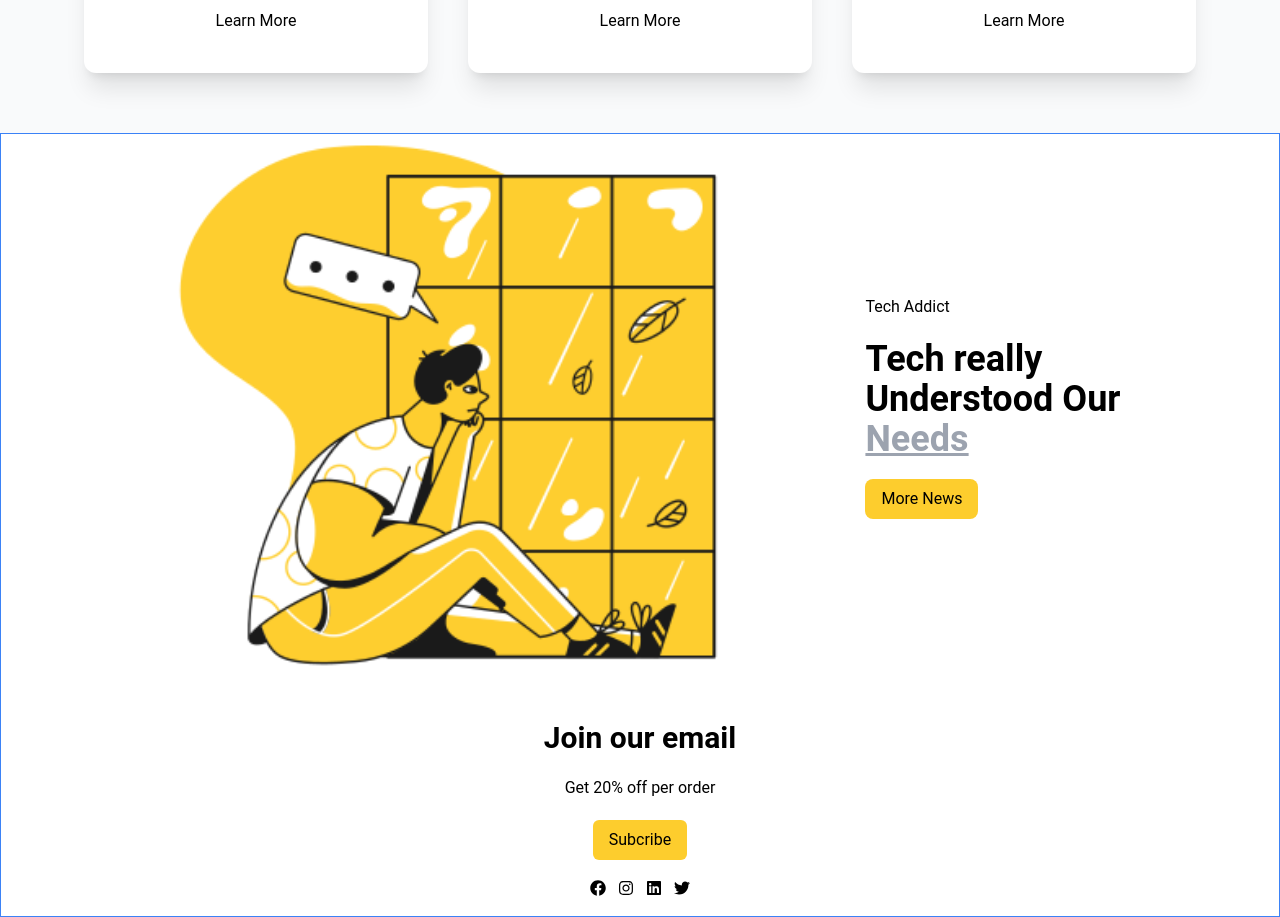
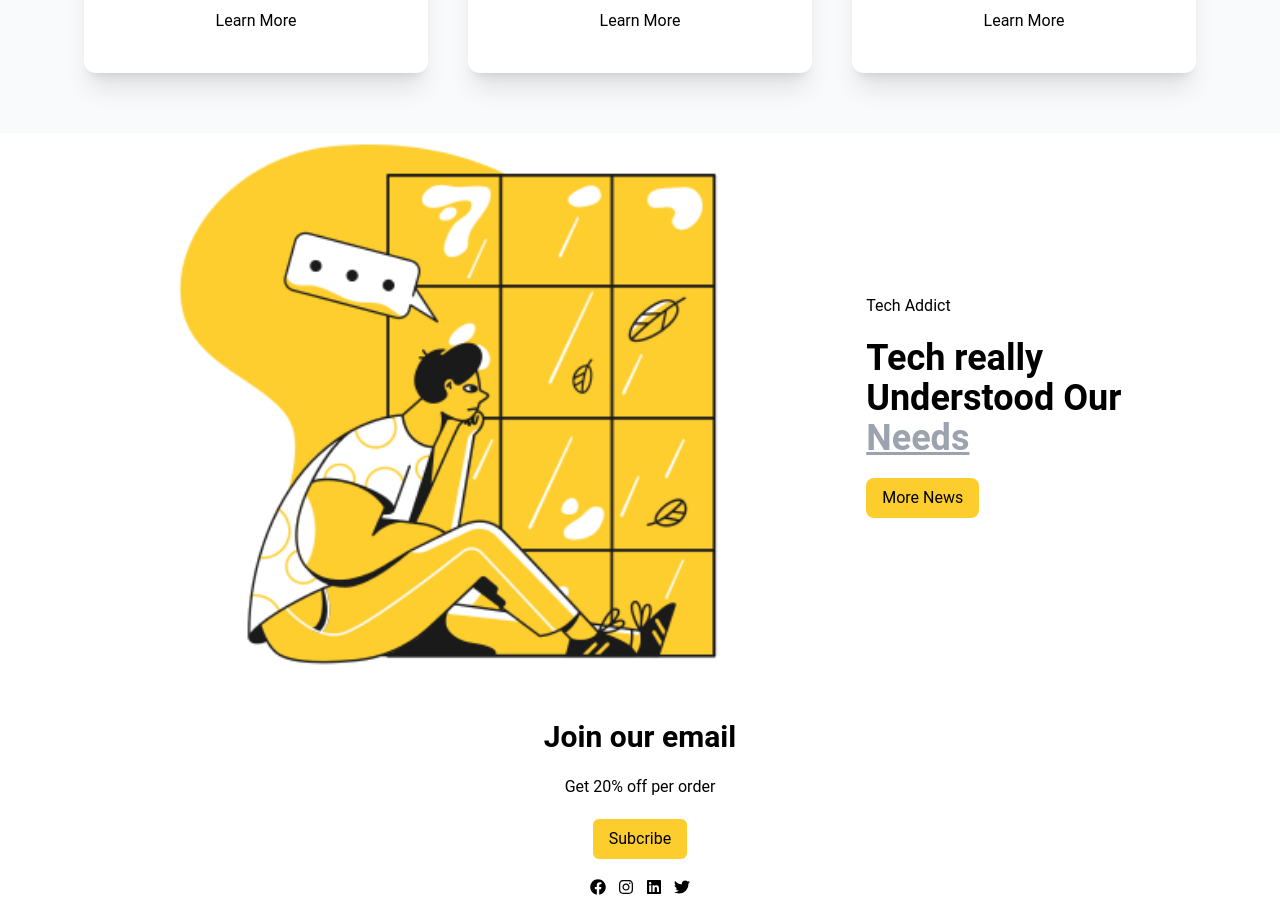
Before and after one commit to Satria-WS/marketing-ver1, a React (Create React App) app: page / in a window 1280 px wide. Shown: the part 2440-3357 px from the top of the page. Built offline with nearby package versions, Linux system fonts and the light colour scheme.

Commit message:
remove the border

```diff
--- a/src/components/Section.jsx
+++ b/src/components/Section.jsx
@@ -4,7 +4,7 @@ import { FaFacebook, FaInstagram, FaLinkedin, FaTwitter } from "react-icons/fa";
 
 const Section = () => {
   return (
-    <div className="container border border-blue-500">
+    <div className="container ">
       <div className="flex flex-col items-center md:flex-row  min-h-[500px]">
         {/* image */}
         <motion.div
```
